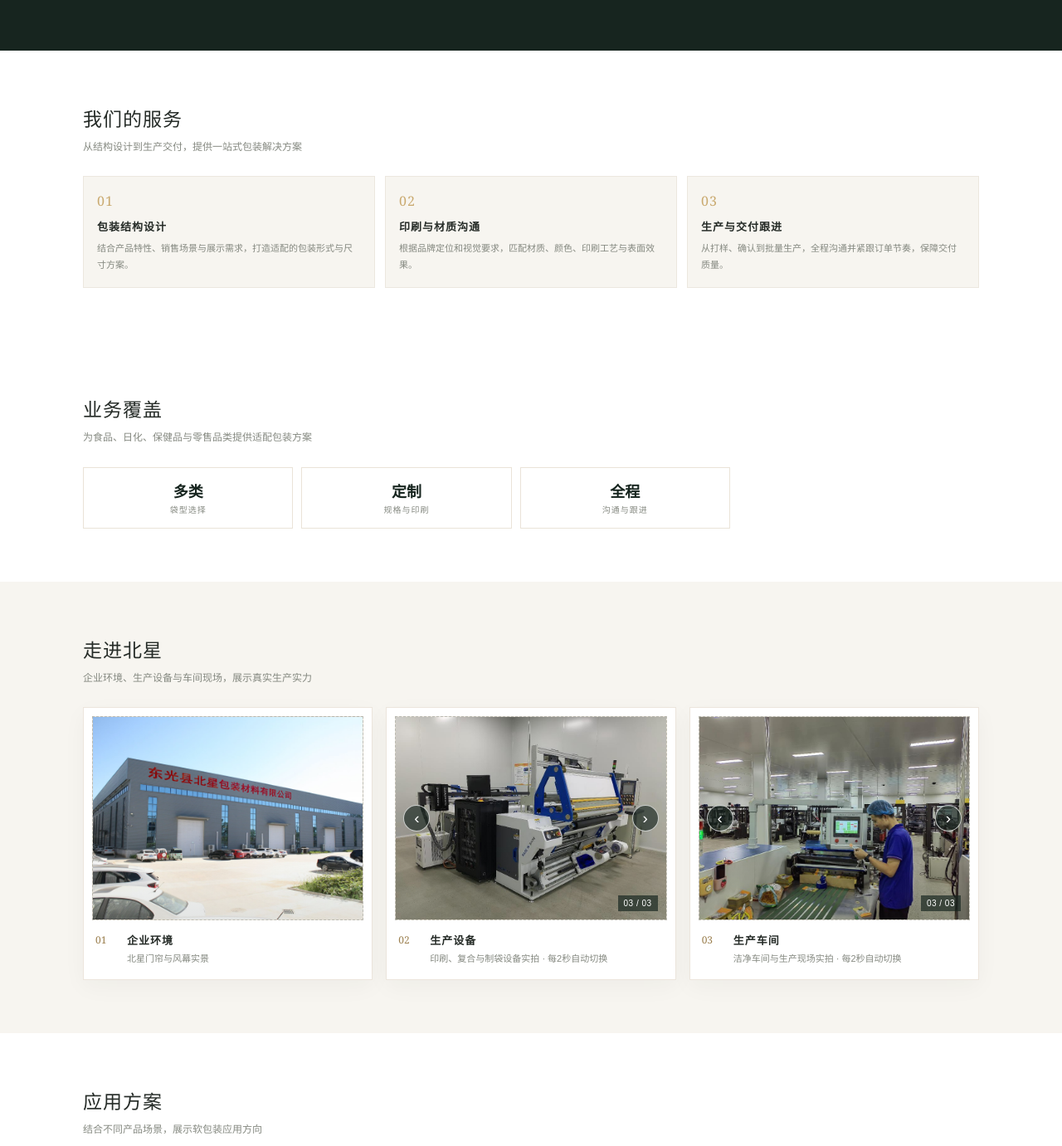
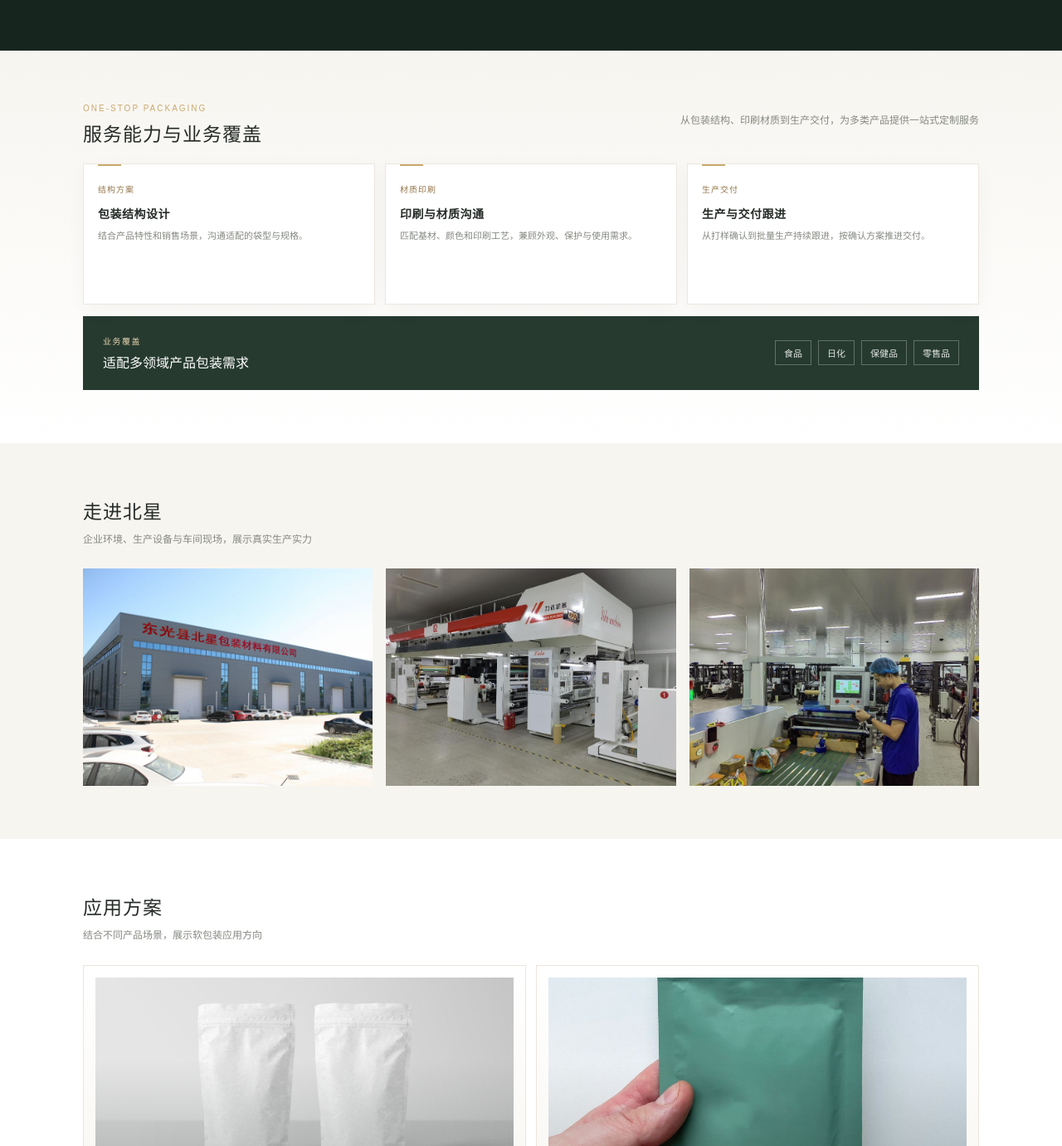
Before and after one commit to mcn124/beixing-packaging-website, a plain HTML site: page index.html in a window 1280 px wide. Shown: the part 1521-2902 px from the top of the page at 83% size. Drawn offline with Linux system fonts and the light colour scheme.

Commit message:
Refine photo gallery and combine service coverage

```diff
--- a/index.html
+++ b/index.html
@@ -367,31 +367,68 @@
       line-height: 1.7;
     }
 
+    .service-showcase {
+      background: linear-gradient(180deg, var(--paper), #fff);
+    }
+
+    .service-showcase-heading {
+      display: grid;
+      gap: 8px;
+      margin-bottom: 20px;
+    }
+
+    .service-kicker {
+      display: block;
+      margin-bottom: 7px;
+      color: var(--gold);
+      font-size: 10px;
+      letter-spacing: 2px;
+    }
+
+    .service-showcase-heading .section-heading {
+      margin-bottom: 0;
+    }
+
+    .service-showcase-heading .section-subtitle {
+      margin: 8px 0 0;
+    }
+
     .service-grid {
       display: grid;
       gap: 12px;
     }
 
     .service-card {
-      padding: 18px 16px 16px;
-      background: var(--paper);
+      position: relative;
+      padding: 20px 17px 18px;
       border: 1px solid #ece7df;
+      background: #fff;
+      box-shadow: 0 8px 24px rgba(34, 39, 31, .035);
     }
 
-    .service-card span {
+    .service-card::before {
+      content: "";
+      position: absolute;
+      top: 0;
+      left: 17px;
+      width: 28px;
+      height: 2px;
+      background: var(--gold);
+    }
+
+    .service-card-label {
       display: inline-block;
-      margin-bottom: 10px;
-      color: var(--gold);
-      font-family: Georgia, serif;
-      font-size: 16px;
+      margin-bottom: 12px;
+      color: #94774c;
+      font-size: 10px;
       letter-spacing: 1px;
     }
 
     .service-card h3 {
       margin-bottom: 8px;
-      font-size: 13px;
+      font-size: 14px;
       font-weight: 600;
-      letter-spacing: 1px;
+      letter-spacing: .5px;
     }
 
     .service-card p {
@@ -400,31 +437,40 @@
       line-height: 1.8;
     }
 
-    .stats-grid {
+    .coverage-panel {
       display: grid;
-      grid-template-columns: repeat(3, minmax(0, 1fr));
-      gap: 10px;
-      margin-top: 18px;
+      gap: 14px;
+      margin-top: 14px;
+      padding: 18px;
+      color: #fff;
+      background: var(--green-light);
     }
 
-    .stat-card {
-      padding: 14px 10px;
-      border: 1px solid #eae3d8;
-      background: #fff;
-      text-align: center;
+    .coverage-label {
+      display: block;
+      margin-bottom: 6px;
+      color: #e5d1ad;
+      font-size: 10px;
+      letter-spacing: 1.5px;
     }
 
-    .stat-card strong {
-      display: block;
-      color: var(--green);
-      font-size: 18px;
-      font-family: Georgia, serif;
+    .coverage-copy h3 {
+      font-family: "Noto Serif SC", "Songti SC", serif;
+      font-size: 16px;
+      font-weight: 500;
     }
 
-    .stat-card span {
-      color: var(--muted);
-      font-size: 10px;
-      letter-spacing: 1px;
+    .coverage-tags {
+      display: flex;
+      flex-wrap: wrap;
+      gap: 8px;
+    }
+
+    .coverage-tags span {
+      padding: 6px 10px;
+      border: 1px solid rgba(255,255,255,.28);
+      color: rgba(255,255,255,.88);
+      font-size: 11px;
     }
 
     .facility {
@@ -437,10 +483,7 @@
     }
 
     .facility-card {
-      padding: 10px;
-      background: #fff;
-      border: 1px solid #ece5dc;
-      box-shadow: 0 8px 26px rgba(34, 39, 31, .04);
+      min-width: 0;
     }
 
     .facility-photo {
@@ -450,10 +493,7 @@
       place-items: center;
       position: relative;
       overflow: hidden;
-      background:
-        radial-gradient(circle at 18% 18%, rgba(201,169,110,.18), transparent 32%),
-        linear-gradient(135deg, #eeeae2, #dfd9cf);
-      border: 1px dashed rgba(23,37,31,.2);
+      background: #eeeae2;
     }
 
     .facility-photo img {
@@ -472,80 +512,6 @@
 
     .facility-carousel img.is-active {
       opacity: 1;
-    }
-
-    .carousel-control {
-      position: absolute;
-      top: 50%;
-      z-index: 2;
-      width: 32px;
-      height: 32px;
-      display: grid;
-      place-items: center;
-      padding: 0;
-      border: 1px solid rgba(255,255,255,.7);
-      border-radius: 50%;
-      color: #fff;
-      background: rgba(23,37,31,.65);
-      font-size: 19px;
-      line-height: 1;
-      cursor: pointer;
-      transform: translateY(-50%);
-    }
-
-    .carousel-control.previous {
-      left: 9px;
-    }
-
-    .carousel-control.next {
-      right: 9px;
-    }
-
-    .carousel-count {
-      position: absolute;
-      right: 10px;
-      bottom: 10px;
-      z-index: 2;
-      padding: 4px 7px;
-      color: #fff;
-      background: rgba(23,37,31,.68);
-      font-size: 10px;
-      letter-spacing: .5px;
-    }
-
-    .facility-photo::after {
-      content: "";
-      position: absolute;
-      inset: 0;
-      background: linear-gradient(180deg, transparent 60%, rgba(23,37,31,.12));
-      pointer-events: none;
-    }
-
-    .facility-caption {
-      display: grid;
-      grid-template-columns: 28px 1fr;
-      gap: 4px 10px;
-      padding: 14px 4px 5px;
-    }
-
-    .facility-index {
-      grid-row: span 2;
-      padding-top: 1px;
-      color: #9c8050;
-      font-family: Georgia, serif;
-      font-size: 12px;
-    }
-
-    .facility-caption h3 {
-      font-size: 13px;
-      font-weight: 600;
-      letter-spacing: 1px;
-    }
-
-    .facility-caption p {
-      color: var(--muted);
-      font-size: 11px;
-      line-height: 1.8;
     }
 
     .cases-grid {
@@ -826,6 +792,32 @@
         grid-template-columns: repeat(3, minmax(0, 1fr));
       }
 
+      .service-showcase-heading {
+        grid-template-columns: minmax(0, 1.2fr) minmax(250px, .8fr);
+        align-items: end;
+        gap: 26px;
+      }
+
+      .service-showcase-heading .section-subtitle {
+        margin: 0 0 20px;
+        text-align: right;
+      }
+
+      .service-card {
+        min-height: 170px;
+      }
+
+      .coverage-panel {
+        grid-template-columns: minmax(0, .8fr) minmax(0, 1.2fr);
+        align-items: center;
+        gap: 24px;
+        padding: 22px 24px;
+      }
+
+      .coverage-tags {
+        justify-content: flex-end;
+      }
+
       .cases-grid {
         grid-template-columns: repeat(2, minmax(0, 1fr));
       }
@@ -837,10 +829,6 @@
 
       .case-visual {
         height: 220px;
-      }
-
-      .stats-grid {
-        max-width: 780px;
       }
 
       .product-grid {
@@ -952,43 +940,41 @@
       </div>
     </section>
 
-    <section class="section service-showcase">
-      <h2 class="section-heading">我们的服务</h2>
-      <p class="section-subtitle">从结构设计到生产交付，提供一站式包装解决方案</p>
+    <section class="section service-showcase" id="services">
+      <div class="service-showcase-heading">
+        <div>
+          <span class="service-kicker">ONE-STOP PACKAGING</span>
+          <h2 class="section-heading">服务能力与业务覆盖</h2>
+        </div>
+        <p class="section-subtitle">从包装结构、印刷材质到生产交付，为多类产品提供一站式定制服务</p>
+      </div>
       <div class="service-grid">
         <article class="service-card">
-          <span>01</span>
+          <span class="service-card-label">结构方案</span>
           <h3>包装结构设计</h3>
-          <p>结合产品特性、销售场景与展示需求，打造适配的包装形式与尺寸方案。</p>
+          <p>结合产品特性和销售场景，沟通适配的袋型与规格。</p>
         </article>
         <article class="service-card">
-          <span>02</span>
+          <span class="service-card-label">材质印刷</span>
           <h3>印刷与材质沟通</h3>
-          <p>根据品牌定位和视觉要求，匹配材质、颜色、印刷工艺与表面效果。</p>
+          <p>匹配基材、颜色和印刷工艺，兼顾外观、保护与使用需求。</p>
         </article>
         <article class="service-card">
-          <span>03</span>
+          <span class="service-card-label">生产交付</span>
           <h3>生产与交付跟进</h3>
-          <p>从打样、确认到批量生产，全程沟通并紧跟订单节奏，保障交付质量。</p>
+          <p>从打样确认到批量生产持续跟进，按确认方案推进交付。</p>
         </article>
       </div>
-    </section>
-
-    <section class="section">
-      <h2 class="section-heading">业务覆盖</h2>
-      <p class="section-subtitle">为食品、日化、保健品与零售品类提供适配包装方案</p>
-      <div class="stats-grid">
-        <div class="stat-card">
-          <strong>多类</strong>
-          <span>袋型选择</span>
+      <div class="coverage-panel">
+        <div class="coverage-copy">
+          <span class="coverage-label">业务覆盖</span>
+          <h3>适配多领域产品包装需求</h3>
         </div>
-        <div class="stat-card">
-          <strong>定制</strong>
-          <span>规格与印刷</span>
-        </div>
-        <div class="stat-card">
-          <strong>全程</strong>
-          <span>沟通与跟进</span>
+        <div class="coverage-tags" aria-label="服务行业">
+          <span>食品</span>
+          <span>日化</span>
+          <span>保健品</span>
+          <span>零售品</span>
         </div>
       </div>
     </section>
@@ -1001,25 +987,14 @@
           <div class="facility-photo">
             <img src="北星门帘.jpg" alt="北星包装门帘与企业环境实拍照片" loading="lazy">
           </div>
-          <div class="facility-caption">
-            <span class="facility-index">01</span>
-            <h3>企业环境</h3>
-            <p>北星门帘与风幕实景</p>
-          </div>
         </article>
         <article class="facility-card">
           <div class="facility-photo facility-carousel" role="group" aria-roledescription="轮播图" aria-label="生产设备实拍照片" data-carousel>
-            <img class="is-active" src="production-equipment.jpg" alt="北星包装生产设备实拍照片" loading="lazy">
+            <img class="is-active" src="printing-press-1.jpg" alt="北星包装印刷机实拍照片" loading="lazy">
+            <img src="printing-press-2.jpg" alt="北星包装印刷生产线实拍照片" loading="lazy" aria-hidden="true">
+            <img src="production-equipment.jpg" alt="北星包装生产设备实拍照片" loading="lazy" aria-hidden="true">
             <img src="production-equipment-2.jpg" alt="北星包装生产设备实拍照片" loading="lazy" aria-hidden="true">
             <img src="production-equipment-3.jpg" alt="北星包装生产设备实拍照片" loading="lazy" aria-hidden="true">
-            <button class="carousel-control previous" type="button" data-carousel-previous aria-label="上一张生产设备照片">‹</button>
-            <button class="carousel-control next" type="button" data-carousel-next aria-label="下一张生产设备照片">›</button>
-            <span class="carousel-count" data-carousel-count aria-live="off">01 / 03</span>
-          </div>
-          <div class="facility-caption">
-            <span class="facility-index">02</span>
-            <h3>生产设备</h3>
-            <p>印刷、复合与制袋设备实拍 · 每2秒自动切换</p>
           </div>
         </article>
         <article class="facility-card">
@@ -1027,14 +1002,6 @@
             <img class="is-active" src="production-workshop.jpg" alt="北星包装生产车间实拍照片" loading="lazy">
             <img src="production-workshop-2.jpg" alt="北星包装生产车间现场实拍照片" loading="lazy" aria-hidden="true">
             <img src="production-workshop-3.jpg" alt="北星包装生产操作现场实拍照片" loading="lazy" aria-hidden="true">
-            <button class="carousel-control previous" type="button" data-carousel-previous aria-label="上一张车间照片">‹</button>
-            <button class="carousel-control next" type="button" data-carousel-next aria-label="下一张车间照片">›</button>
-            <span class="carousel-count" data-carousel-count aria-live="off">01 / 03</span>
-          </div>
-          <div class="facility-caption">
-            <span class="facility-index">03</span>
-            <h3>生产车间</h3>
-            <p>洁净车间与生产现场实拍 · 每2秒自动切换</p>
           </div>
         </article>
       </div>
@@ -1205,7 +1172,6 @@
 
     document.querySelectorAll("[data-carousel]").forEach((carousel) => {
       const slides = [...carousel.querySelectorAll("img")];
-      const counter = carousel.querySelector("[data-carousel-count]");
       let activeIndex = 0;
       let intervalId;
 
@@ -1215,30 +1181,15 @@
         activeIndex = (nextIndex + slides.length) % slides.length;
         slides[activeIndex].classList.add("is-active");
         slides[activeIndex].removeAttribute("aria-hidden");
-        counter.textContent = `${String(activeIndex + 1).padStart(2, "0")} / ${String(slides.length).padStart(2, "0")}`;
       };
 
       const stopCarousel = () => window.clearInterval(intervalId);
       const startCarousel = () => {
         stopCarousel();
-        if (window.matchMedia("(prefers-reduced-motion: reduce)").matches) return;
+        if (slides.length < 2 || window.matchMedia("(prefers-reduced-motion: reduce)").matches) return;
         intervalId = window.setInterval(() => showSlide(activeIndex + 1), 2000);
       };
 
-      carousel.querySelector("[data-carousel-previous]").addEventListener("click", () => {
-        showSlide(activeIndex - 1);
-        startCarousel();
-      });
-      carousel.querySelector("[data-carousel-next]").addEventListener("click", () => {
-        showSlide(activeIndex + 1);
-        startCarousel();
-      });
-      carousel.addEventListener("mouseenter", stopCarousel);
-      carousel.addEventListener("mouseleave", startCarousel);
-      carousel.addEventListener("focusin", stopCarousel);
-      carousel.addEventListener("focusout", (event) => {
-        if (!carousel.contains(event.relatedTarget)) startCarousel();
-      });
       document.addEventListener("visibilitychange", () => {
         if (document.hidden) stopCarousel();
         else startCarousel();
```
Also changed, not shown: printing-press-1.jpg (added), printing-press-2.jpg (added).
